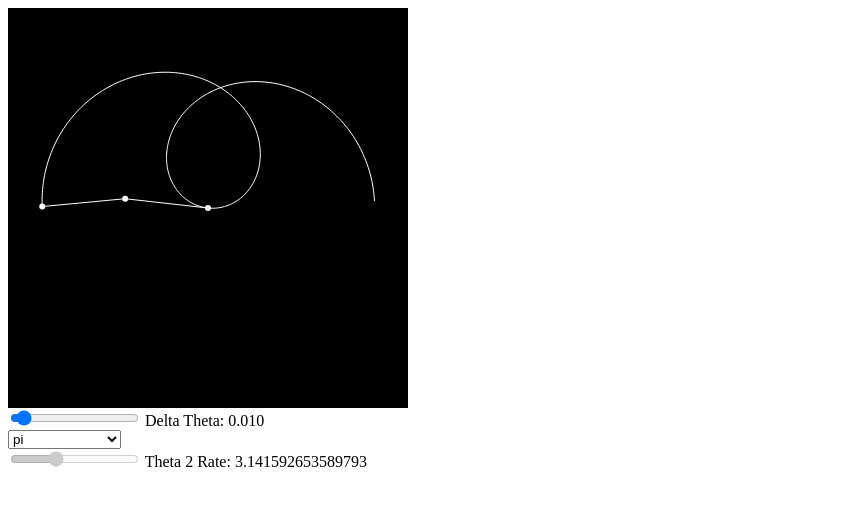
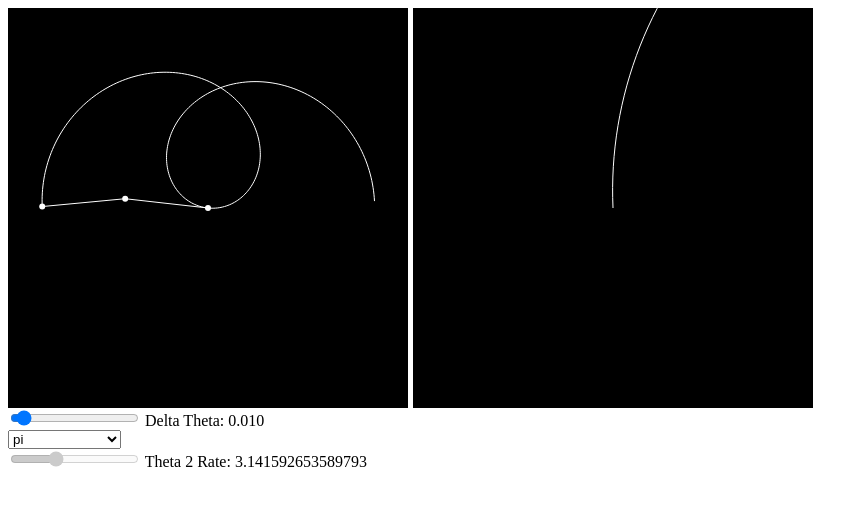
Before and after one commit to sbobyn/irrational-number-visualization, a website with bundled scripts: page index.html in a window 1280 px wide. Shown: the whole page, without its empty margins (0-868 px from the left). Built offline with nearby package versions, Linux system fonts and the light colour scheme.

Commit message:
added zoomed in canvas

```diff
--- a/index.html
+++ b/index.html
@@ -3,10 +3,14 @@
   <head>
     <title>irrational viz</title>
     <style>
-      #canvas-container {
+      .canvas-wrapper {
+        display: flex;
+      }
+      .canvas-container {
         position: relative;
         width: 400px;
         height: 400px;
+        margin-right: 5px;
       }
       canvas {
         position: absolute;
@@ -15,11 +19,14 @@
         width: 100%;
         height: 100%;
       }
-      #bottomcanvas {
+      #zoom-canvas {
+        background-color: black;
+      }
+      .bottomcanvas {
         z-index: 0;
         background-color: black;
       }
-      #topcanvas {
+      .topcanvas {
         z-index: 1;
         background-color: transparent;
       }
@@ -27,9 +34,29 @@
     <script src="./build/main.js" type="module" defer></script>
   </head>
   <body>
-    <div id="canvas-container">
-      <canvas id="bottomcanvas" width="400" height="400"></canvas>
-      <canvas id="topcanvas" width="400" height="400"></canvas>
+    <div class="canvas-wrapper">
+      <div id="main-canvas-container" class="canvas-container">
+        <canvas
+          id="main-bottomcanvas"
+          class="bottomcanvas"
+          width="400"
+          height="400"
+        ></canvas>
+        <canvas
+          id="main-topcanvas"
+          class="topcanvas"
+          width="400"
+          height="400"
+        ></canvas>
+      </div>
+      <div class="canvas-container">
+        <canvas
+          id="zoom-canvas"
+          class="topcanvas"
+          width="400"
+          height="400"
+        ></canvas>
+      </div>
     </div>
     <div>
       <input
@@ -60,7 +87,7 @@
         min="1"
         max="4"
         value="2"
-        step="0.01"
+        step="0.1"
       />
       <label for="rateSlider"
         >Theta 2 Rate: <span id="rateValue"></span>
--- a/src/main.ts
+++ b/src/main.ts
@@ -1,20 +1,34 @@
 // for drawing curves over time (never cleared)
-const bottomCanvas = document.getElementById(
-  "bottomcanvas"
+const mainBottomCanvas = document.getElementById(
+  "main-bottomcanvas"
 ) as HTMLCanvasElement;
-const bottomCtx = bottomCanvas.getContext("2d") as CanvasRenderingContext2D;
+const mainBottomCtx = mainBottomCanvas.getContext(
+  "2d"
+) as CanvasRenderingContext2D;
 
 // for drawing current arm angles (cleared every frame)
-const topCanvas = document.getElementById("topcanvas") as HTMLCanvasElement;
-const topCtx = topCanvas.getContext("2d") as CanvasRenderingContext2D;
+const mainTopCanvas = document.getElementById(
+  "main-topcanvas"
+) as HTMLCanvasElement;
+const mainTopCtx = mainTopCanvas.getContext("2d") as CanvasRenderingContext2D;
 
-const cwidth = bottomCanvas.width;
-const cheight = bottomCanvas.height;
+// zoomed in on the curve
+const zoomCanvas = document.getElementById("zoom-canvas") as HTMLCanvasElement;
+const zoomCtx = zoomCanvas.getContext("2d") as CanvasRenderingContext2D;
+
+let zoomFactor = 3.0;
+
+// store previous curve points
+let prevXs: number[] = [];
+let prevYs: number[] = [];
+
+const cwidth = mainBottomCanvas.width;
+const cheight = mainBottomCanvas.height;
 
 const plotWidth = 1.2;
 const plotHeight = 1.2;
 
-// curves stay within -1,1, plotted in -1.5,1.5
+// curves stay within -1,1, plotted in -1.2,1.2
 const armLen = 0.5;
 let theta1 = 0,
   theta2 = 0;
@@ -88,21 +102,31 @@ function yFromAngle(theta: number): number {
 }
 
 function toCanvasX(x: number): number {
-  // to -1,1
   let cx = x / plotWidth;
-  // to 0,1
   cx = cx * 0.5 + 0.5;
-  // to canvas
   return cx * cwidth;
 }
 
 function toCanvasY(y: number): number {
-  // to -1,1
   let cy = y / plotHeight;
-  // to 0,1
   cy = cy * 0.5 + 0.5;
-  // to canvas
   return cheight - cy * cheight;
+}
+
+function toZoomCanvasX(x: number): number {
+  let zx = x - prevXs[prevXs.length - 1];
+  zx *= zoomFactor;
+  zx = zx / plotWidth;
+  zx = zx * 0.5 + 0.5;
+  return zx * cwidth;
+}
+
+function toZoomCanvasY(y: number): number {
+  let zy = y - prevYs[prevYs.length - 1];
+  zy *= zoomFactor;
+  zy = zy / plotHeight;
+  zy = zy * 0.5 + 0.5;
+  return cheight - zy * cheight;
 }
 
 function drawLine(
@@ -125,21 +149,32 @@ function drawPoint(ctx: CanvasRenderingContext2D, x: number, y: number) {
 }
 
 function drawCurve() {
-  drawLine(bottomCtx, prevX, prevY, xs[2], ys[2]);
+  drawLine(mainBottomCtx, prevX, prevY, xs[2], ys[2]);
 }
 
 function drawArms() {
-  topCtx.clearRect(0, 0, cwidth, cheight);
-  drawPoint(topCtx, 0, 0);
-  drawPoint(topCtx, xs[1], ys[1]);
-  drawLine(topCtx, 0, 0, xs[1], ys[1]);
-  drawPoint(topCtx, xs[2], ys[2]);
-  drawLine(topCtx, xs[1], ys[1], xs[2], ys[2]);
+  mainTopCtx.clearRect(0, 0, cwidth, cheight);
+  drawPoint(mainTopCtx, 0, 0);
+  drawPoint(mainTopCtx, xs[1], ys[1]);
+  drawLine(mainTopCtx, 0, 0, xs[1], ys[1]);
+  drawPoint(mainTopCtx, xs[2], ys[2]);
+  drawLine(mainTopCtx, xs[1], ys[1], xs[2], ys[2]);
+}
+
+function drawZoomCanvas() {
+  zoomCtx.clearRect(0, 0, cwidth, cheight);
+  zoomCtx.beginPath();
+  for (let i = 0; i < prevXs.length - 1; i++) {
+    zoomCtx.moveTo(toZoomCanvasX(prevXs[i]), toZoomCanvasY(prevYs[i]));
+    zoomCtx.lineTo(toZoomCanvasX(prevXs[i + 1]), toZoomCanvasY(prevYs[i + 1]));
+  }
+  zoomCtx.stroke();
 }
 
 function draw() {
   drawCurve();
   drawArms();
+  drawZoomCanvas();
 }
 
 function update() {
@@ -151,6 +186,8 @@ function update() {
   ys[1] = yFromAngle(theta1);
   xs[2] = xs[1] + xFromAngle(theta2);
   ys[2] = ys[1] + yFromAngle(theta2);
+  prevXs.push(xs[2]);
+  prevYs.push(ys[2]);
 }
 
 function reset() {
@@ -160,8 +197,10 @@ function reset() {
   ys[1] = yFromAngle(theta1);
   xs[2] = xs[1] + xFromAngle(theta2);
   ys[2] = ys[1] + yFromAngle(theta2);
-  bottomCtx.clearRect(0, 0, cwidth, cheight);
-  topCtx.clearRect(0, 0, cwidth, cheight);
+  mainBottomCtx.clearRect(0, 0, cwidth, cheight);
+  mainTopCtx.clearRect(0, 0, cwidth, cheight);
+  prevXs = [];
+  prevYs = [];
   update();
 }
 
@@ -171,11 +210,14 @@ function main() {
   requestAnimationFrame(main);
 }
 
-topCtx.fillStyle = "white";
-topCtx.strokeStyle = "white";
-topCtx.lineWidth = 1;
-bottomCtx.fillStyle = "white";
-bottomCtx.strokeStyle = "white";
-bottomCtx.lineWidth = 1;
+mainTopCtx.fillStyle = "white";
+mainTopCtx.strokeStyle = "white";
+mainTopCtx.lineWidth = 1;
+mainBottomCtx.fillStyle = "white";
+mainBottomCtx.strokeStyle = "white";
+mainBottomCtx.lineWidth = 1;
+zoomCtx.fillStyle = "white";
+zoomCtx.strokeStyle = "white";
+zoomCtx.lineWidth = 1;
 update();
 main();
```
